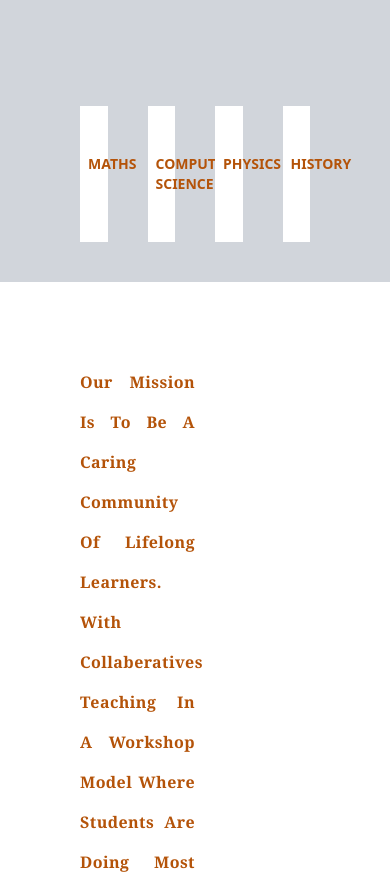
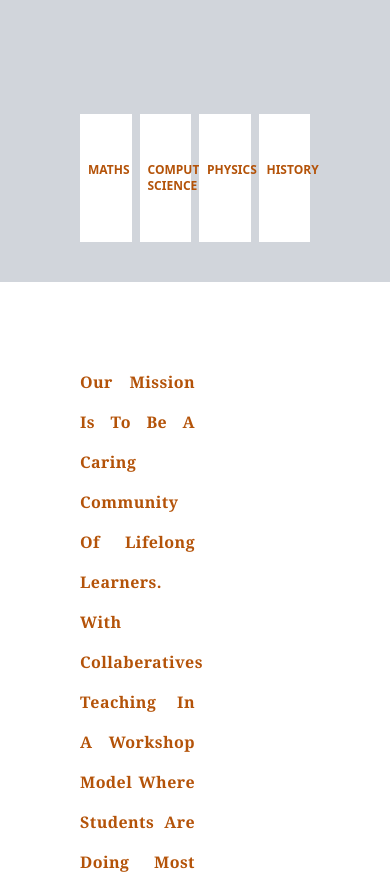
Before and after one commit to yafet-123/Sample_education_sample3_frontend, a Next.js app: page / in a window 390 px wide. Shown: the part 2902-3795 px from the top of the page. Built offline with nearby package versions, Linux system fonts and the light colour scheme.

Commit message:
making mobile responsive

```diff
--- a/components/Aim.js
+++ b/components/Aim.js
@@ -11,17 +11,17 @@ export function Aim() {
           </h1>
         </div>
 
-        <div className="grid grid-cols-4 lg:grid-cols-2 gap-10 absolute bottom-10 lg:-bottom-40 mx-20 lg:mx-0">
-          <div className="bg-white py-12 px-2 text-center text-sm lg:text-xl font-extrabold uppercase text-amber-700">
+        <div className="grid grid-cols-4 lg:grid-cols-2 gap-2 lg:gap-10 absolute bottom-10 lg:-bottom-40 mx-20 lg:mx-0">
+          <div className="bg-white py-12 px-2 text-center text-xs lg:text-xl font-extrabold uppercase text-amber-700">
             Maths
           </div>
-          <div className="bg-white py-12 px-2 text-center text-sm lg:text-xl font-extrabold uppercase text-amber-700">
+          <div className="bg-white py-12 px-2 text-center text-xs lg:text-xl font-extrabold uppercase text-amber-700">
             Computer Science
           </div>
-          <div className="bg-white py-12 px-2 text-center text-sm lg:text-xl font-extrabold uppercase text-amber-700">
+          <div className="bg-white py-12 px-2 text-center text-xs lg:text-xl font-extrabold uppercase text-amber-700">
             Physics
           </div>
-          <div className="bg-white py-12 px-2 text-center text-sm lg:text-xl font-extrabold uppercase text-amber-700">
+          <div className="bg-white py-12 px-2 text-center text-xs lg:text-xl font-extrabold uppercase text-amber-700">
             History
           </div>
         </div>
```
